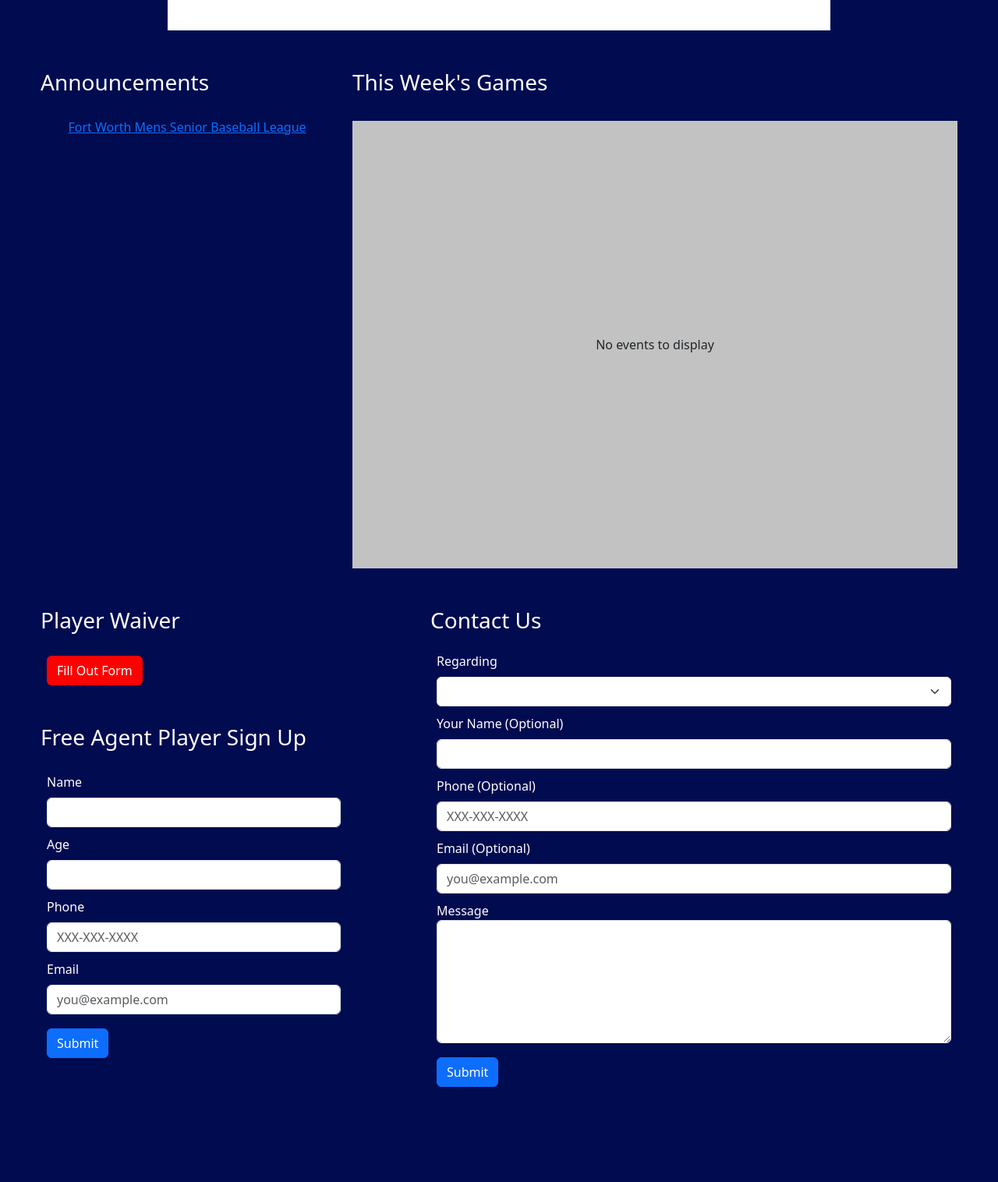
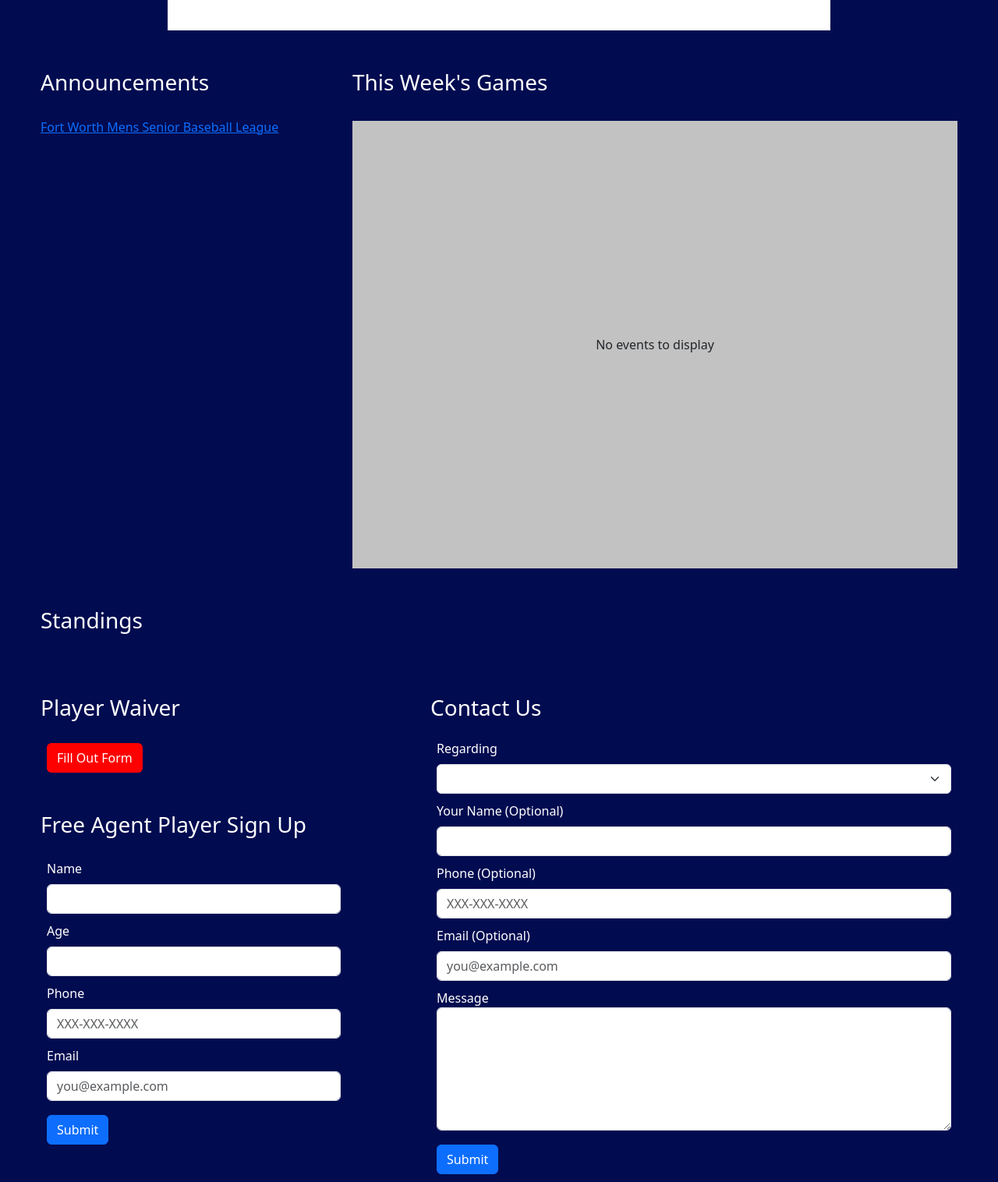
Before and after one commit to peteb206/fwmsbl, a Flask app: page / in a window 1280 px wide. Shown: the part 516-2032 px from the top of the page at 78% size. Before the commit the page ends 1910 px from the top, so only its background shows below. Run offline with Flask 2, Linux system fonts and the light colour scheme; data that the repository does not hold is empty; some libraries are stand-ins or nearby versions.

Commit message:
Add standings

```diff
--- a/app.py
+++ b/app.py
@@ -127,6 +127,36 @@ def teams_api():
     df = teams_df[df_filter].copy()
     return jsonify(df.to_dict(orient = 'records'))
 
+@app.route('/api/standings', methods = ['GET'])
+def standings_api():
+    league = request.args.get('league', type = str)
+
+    games_df, teams_df = get_df('games'), get_df('teams')
+    df_filter = (games_df['away_score'] != '') & (games_df['home_score'] != '')
+    if league not in ['', None]:
+        # Filter by league
+        df_filter = df_filter & (games_df['league'] == league)
+        teams_df = teams_df[teams_df['league'] == league]
+    df, standings_df, wlt = games_df[df_filter].copy(), None, ['W', 'L', 'T']
+    if len(df.index) == 0:
+        standings_df = teams_df.drop('league', axis = 1)
+        standings_df[wlt] = 0
+        standings_df['winPct'] = '.000'
+    else:
+        df['away_result'] = df.apply(lambda row: 'T' if row['away_score'] == row['home_score'] else 'W' if int(row['away_score']) > int(row['home_score']) else 'L', axis = 1)
+        df['home_result'] = df['away_result'].apply(lambda x: 'T' if x == 'T' else 'W' if x == 'L' else 'L')
+        away_home_df = pd.concat([
+            df.groupby(side)[f'{side}_result'].value_counts().unstack() for side in ['away', 'home']
+        ]).reset_index().rename({'index': 'name'}, axis = 1)
+        for col in wlt:
+            if col not in away_home_df.columns:
+                away_home_df[col] = 0
+        results_df = away_home_df.groupby('name')[wlt].sum()
+        results_df['winPct'] = results_df.apply(lambda row: '{:.3f}'.format((row['W'] + row['T'] / 2) / row.sum()).lstrip('0'), axis = 1)
+
+        standings_df = teams_df.merge(results_df.reset_index(), how = 'left', on = 'name').drop('league', axis = 1).sort_values(by = 'winPct', ascending = False)
+    return jsonify(standings_df.fillna(0).astype({'W': int, 'L': int, 'T': int}).to_dict(orient = 'records'))
+
 # Email
 @app.route('/contact', methods = ['POST'])
 def contact():
--- a/static/css/style.css
+++ b/static/css/style.css
@@ -141,6 +141,10 @@ div.dataTables_filter input {
     background-color: white !important;
 }
 
+table.display.no-footer {
+    border-bottom: 0px;
+}
+
 /* Forms */
 input#address {
     display: none;
--- a/templates/home.html
+++ b/templates/home.html
@@ -9,26 +9,63 @@
     $(document).ready(function () {
         buildCalendar();
 
-        // var announcements = new FullCalendar.Calendar($('div#announcements')[0], {
-        //     timeZone: 'America/Chicago',
-        //     initialView: 'listYear',
-        //     headerToolbar: {
-        //         start: '',
-        //         center: '',
-        //         end: ''
-        //     },
-        //     events: 'api/announcements',
-        //     eventContent: function (info) {
-        //         return {
-        //             html: '<svg xmlns="http://www.w3.org/2000/svg" width="16" height="20" fill="currentColor" class="bi bi-exclamation-circle-fill" viewBox="0 0 16 20"><path d="M16 8A8 8 0 1 1 0 8a8 8 0 0 1 16 0zM8 4a.905.905 0 0 0-.9.995l.35 3.507a.552.552 0 0 0 1.1 0l.35-3.507A.905.905 0 0 0 8 4zm.002 6a1 1 0 1 0 0 2 1 1 0 0 0 0-2z"/></svg>&nbsp;' + info.event.title
-        //         }
-        //     },
-        //     displayEventTime: false,
-        //     windowResize: function (arg) { resizeCalendar($('div#announcements'), true) },
-        //     eventsSet: function (events) { resizeCalendar($('div#announcements'), true) }
-        // });
+        // Standings
+        $.getJSON('api/leagues', function (leagues) {
+            $.each(leagues, function (i, league) {
+                $('div#standings')
+                    .append(
+                        $('<div></div>')
+                            .addClass('col-md')
+                            .append(
+                                $('<h5></h5>')
+                                    .addClass('light-text')
+                                    .css('text-align', 'center')
+                                    .append('<span style="background-color: ' + league.color + '; border-radius: 5px;">&nbsp;' + league.name + '&nbsp;</span>')
+                            )
+                            .append(
+                                $('<table></table>')
+                                    .attr('league', league.name)
+                                    .addClass('display')
+                                    .css('width', '90%')
+                            )
+                    );
 
-        // announcements.render();
+                $('table[league="' + league.name + '"]').DataTable({
+                    ajax: {
+                        url: 'api/standings?league=' + encodeURIComponent(league.name),
+                        dataSrc: ''
+                    },
+                    columns: [
+                        {
+                            data: 'name',
+                            title: 'Name'
+                        }, {
+                            data: 'W',
+                            title: 'W'
+                        }, {
+                            data: 'L',
+                            title: 'L'
+                        }, {
+                            data: 'T',
+                            title: 'T'
+                        }, {
+                            data: 'winPct',
+                            title: 'W%'
+                        }
+                    ],
+                    columnDefs: [
+                        {
+                            targets: [1, 2, 3, 4],
+                            className: 'dt-center'
+                        }
+                    ],
+                    paging: false,
+                    ordering: false,
+                    info: false,
+                    searching: false
+                });
+            });
+        });
     });
 </script>
 <div class="row justify-content-center">
@@ -39,7 +76,7 @@
 <div class="row">
     <div class="col-md" style="max-width: 400px;">
         <h3 class="light-text" style="padding-bottom: 20px">Announcements</h3>
-        <div class="row justify-content-center">
+        <div class="row">
             <div id="announcements" class="col-md-auto">
                 <div class="fb-page" data-href="https://www.facebook.com/profile.php?id=100057252866855" data-tabs="timeline" data-width="" data-height="" data-small-header="true" data-adapt-container-width="true" data-hide-cover="false" data-show-facepile="true">
                     <blockquote cite="https://www.facebook.com/profile.php?id=100057252866855" class="fb-xfbml-parse-ignore">
@@ -53,6 +90,9 @@
         <h3 class="light-text">This Week's Games</h3>
         <div id="calendar"></div>
     </div>
+</div>
+<h3 class="light-text" style="padding-bottom: 20px">Standings</h3>
+<div id="standings" class="row">
 </div>
 <div class="row">
     <div class="col-md" style="max-width: 500px;">
```
